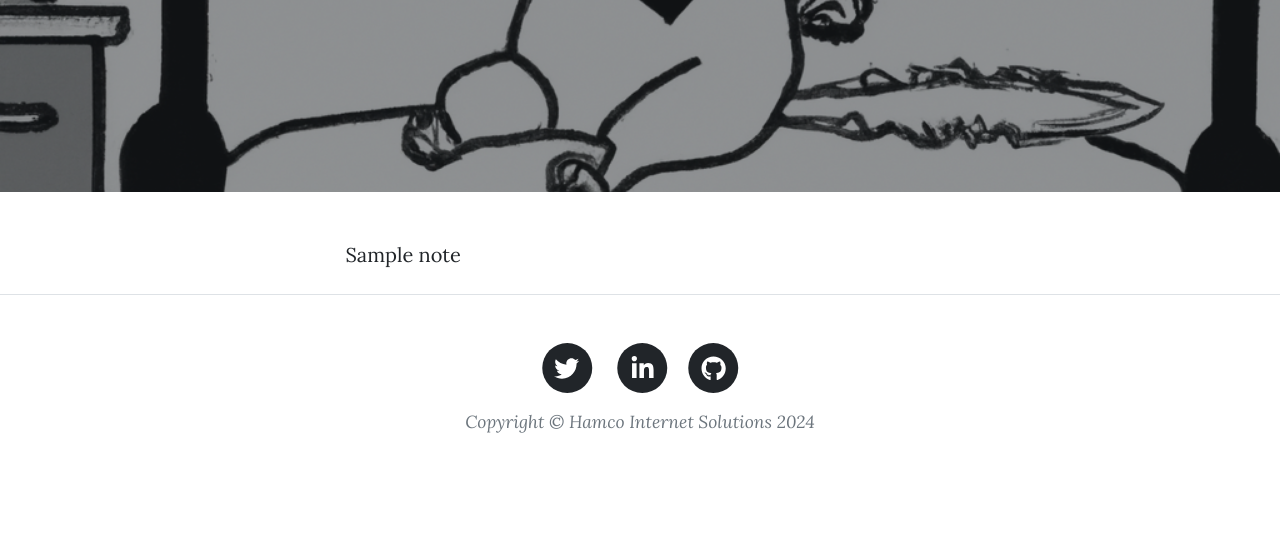
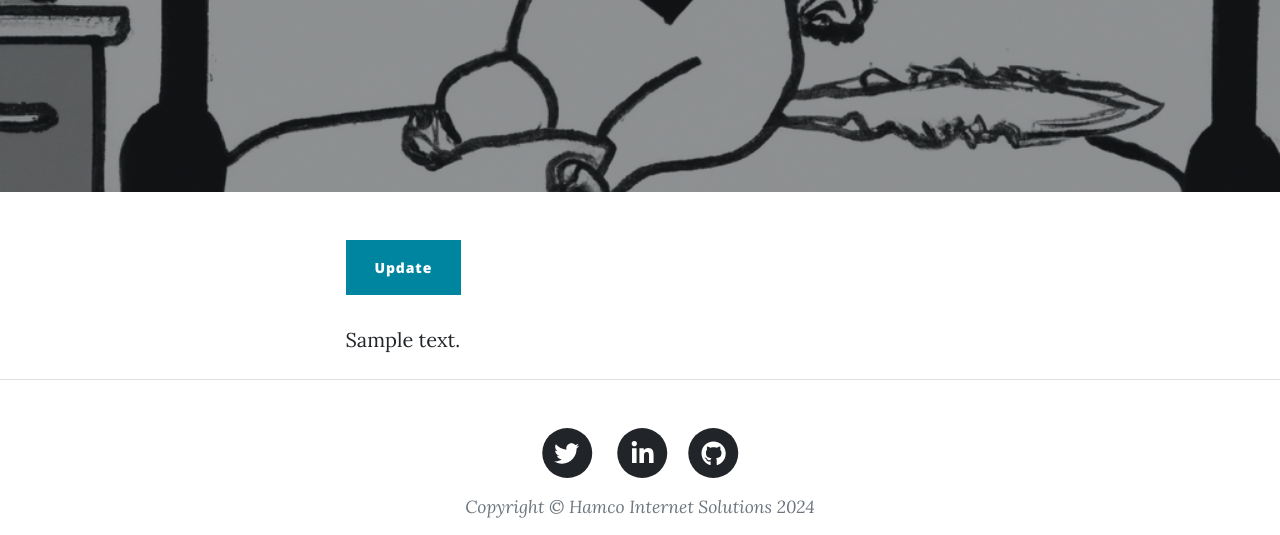
Before and after one commit to hail2skins/hamco-python, a Django app: page /notes/details/1 in a window 1280 px wide. Shown: the part 524-1059 px from the top of the page. Before the commit the page ends 957 px from the top, so only its background shows below. Run offline with Django 5.2, Linux system fonts and the light colour scheme; a user stored in the database is signed in; tables that the repository leaves empty hold one stand-in row (values such as "Sample post"); some libraries are stand-ins or nearby versions.

Commit message:
[#187406123] Update link to details added. Content now displaying, ugly, but displaying.

```diff
--- a/hamco/notes/templates/notes/details.html
+++ b/hamco/notes/templates/notes/details.html
@@ -5,7 +5,13 @@
         <div class="container px-4 px-lg-5">
             <div class="row gx-4 gx-lg-5 justify-content-center">
                 <div class="col-md-10 col-lg-8 col-xl-7">
-                    {{ note }}
+                    {% if user.is_authenticated %}
+                        <a href="{% url 'update' note.id %}" class="btn btn-primary">Update</a>
+
+                        <br><br>
+
+                    {% endif %}
+                    {{ note.content }}
 
                 </div>
             </div>
```
